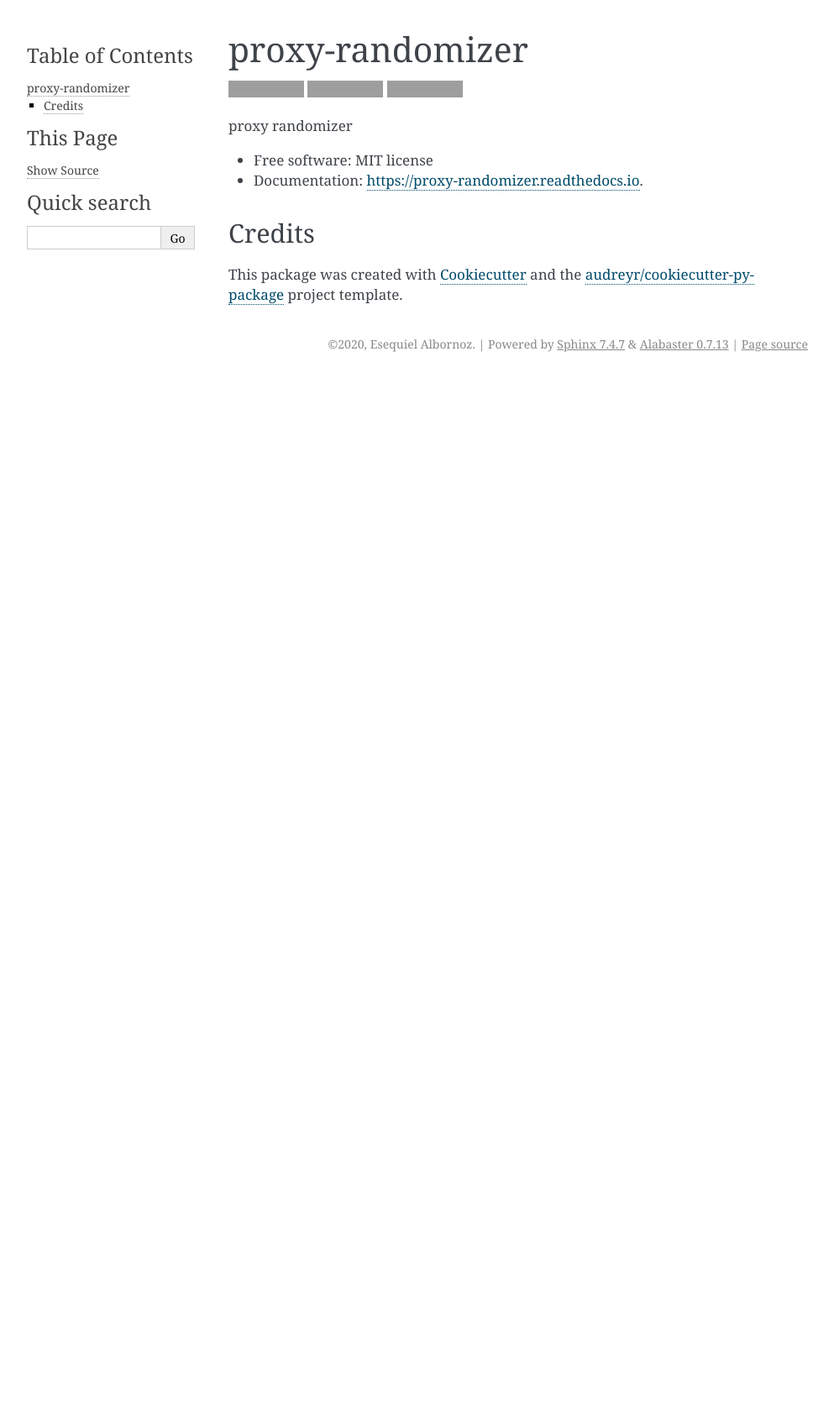
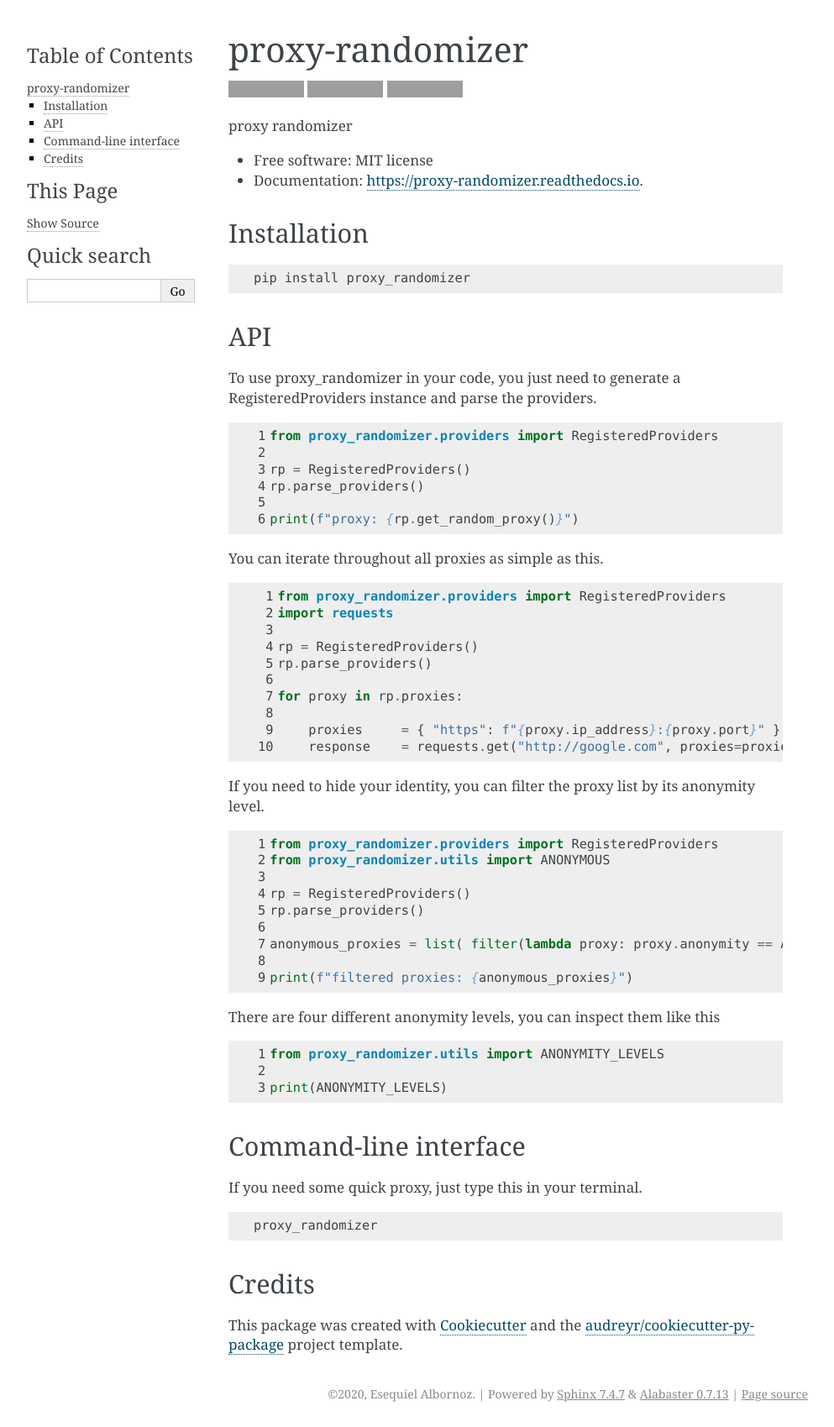
Before and after one commit to Esequiel378/proxy_randomizer, a Sphinx documentation site: the page built from docs/readme.rst, in a window 1280 px wide. Shown: the whole page at 84% size, without its empty margins (148-1141 px from the left). Built offline with Sphinx 7.4.7, drawn with Linux system fonts in a browser that asks for light colours; before the commit the page ends 900 px from its top, so only the background shows below that; grey boxes are pictures that could not be loaded.

```diff
--- a/README.rst
+++ b/README.rst
@@ -22,6 +22,86 @@
 * Free software: MIT license
 * Documentation: https://proxy-randomizer.readthedocs.io.
 
+Installation
+-------
+
+.. code-block:: python
+
+   pip install proxy_randomizer
+
+API
+-------
+
+To use proxy_randomizer in your code, you just need to generate a
+RegisteredProviders instance and parse the providers.
+
+.. code-block:: python
+    :linenos:
+
+    from proxy_randomizer.providers import RegisteredProviders
+
+    rp = RegisteredProviders()
+    rp.parse_providers()
+
+    print(f"proxy: {rp.get_random_proxy()}")
+
+
+You can iterate throughout all proxies as simple as this.
+
+.. code-block:: python
+    :linenos:
+
+    from proxy_randomizer.providers import RegisteredProviders
+    import requests
+
+    rp = RegisteredProviders()
+    rp.parse_providers()
+
+    for proxy in rp.proxies:
+
+        proxies     = { "https": f"{proxy.ip_address}:{proxy.port}" }
+        response    = requests.get("http://google.com", proxies=proxies)
+
+
+
+If you need to hide your identity, you can filter the proxy list by its
+anonymity level.
+
+.. code-block:: python
+    :linenos:
+
+    from proxy_randomizer.providers import RegisteredProviders
+    from proxy_randomizer.utils import ANONYMOUS
+
+    rp = RegisteredProviders()
+    rp.parse_providers()
+
+    anonymous_proxies = list( filter(lambda proxy: proxy.anonymity == ANONYMOUS, rp.proxies) )
+
+    print(f"filtered proxies: {anonymous_proxies}")
+
+There are four different anonymity levels, you can inspect them like this
+
+.. code-block:: python
+    :linenos:
+
+    from proxy_randomizer.utils import ANONYMITY_LEVELS
+
+    print(ANONYMITY_LEVELS)
+
+
+
+Command-line interface
+-------
+
+If you need some quick proxy, just type this in your terminal.
+
+.. code-block:: terminal
+
+   proxy_randomizer
+
+
+
 Credits
 -------
 
--- a/docs/conf.py
+++ b/docs/conf.py
@@ -22,9 +22,6 @@
 sys.path.insert(0, os.path.abspath('..'))
 
 import proxy_randomizer # pylint: disable=import-error
-
-print(sys.path)
-print(proxy_randomizer.__version__)
 
 # -- General configuration ---------------------------------------------
 
```
Also changed, not shown: 3 other files.
